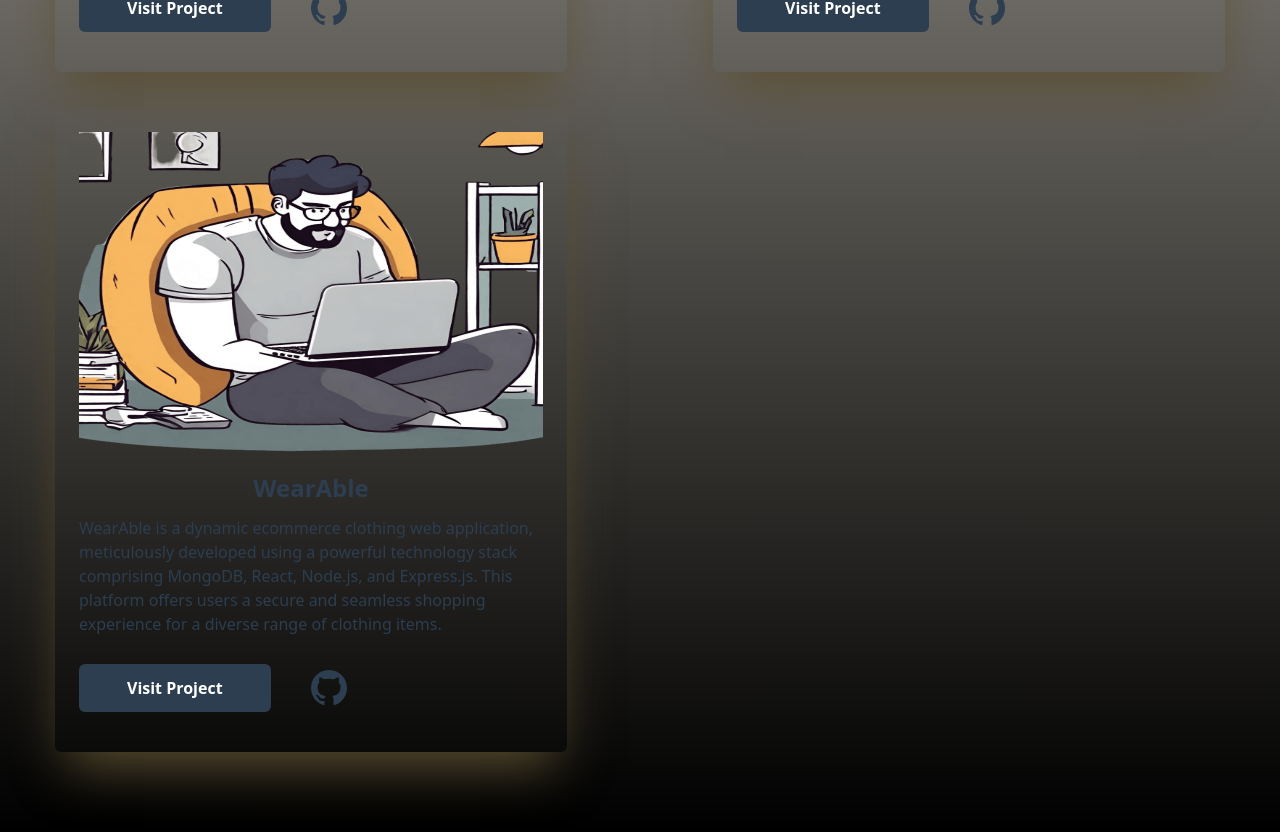
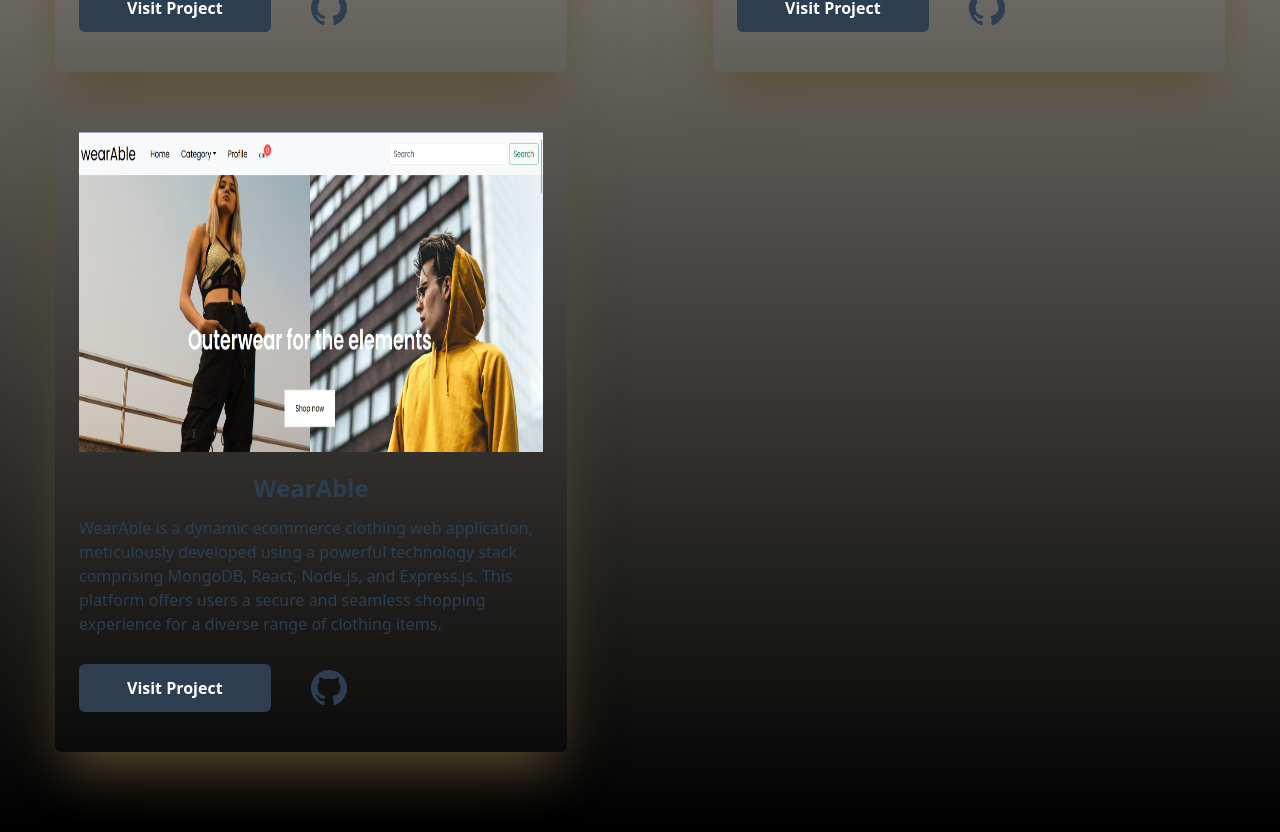
Before and after one commit to Prashant-2505/Portfolio, a Next.js app: page /project in a window 1280 px wide. Shown: the part 1100-1932 px from the top of the page. Built offline with nearby package versions, Linux system fonts and the light colour scheme.

Commit message:
project image added

```diff
--- a/src/app/project/page.jsx
+++ b/src/app/project/page.jsx
@@ -7,6 +7,7 @@ import { useThemeContext } from '../context/theme';
 import demo from '../../../public/images/profile.png';
 import project1 from '../../../public/images/project1.png';
 import project2 from '../../../public/images/project2.png';
+import project3 from '../../../public/images/project3.png';
 import AnimatedText from '@/components/AnimatedText';
 
 const Page = () => {
@@ -55,7 +56,7 @@ const Page = () => {
 
         {/* Project 3 */}
         <div className={`h-[100%] w-[40vw] flex flex-col p-6 shadow-2xl rounded-md shadow-[#5c4f30] ${!theme ? 'bg-white text-[#2c3e50]' : ''}`}>
-          <Image className='h-[40vh] w-full' src={demo} />
+          <Image className='h-[40vh] w-full' src={project3} />
           <h1 className='mt-5 font-bold text-2xl capitalize'>WearAble</h1>
           <p className='my-3 font-base text-left'>
             WearAble is a dynamic ecommerce clothing web application, meticulously developed using a powerful technology stack comprising MongoDB, React, Node.js, and Express.js. This platform offers users a secure and seamless shopping experience for a diverse range of clothing items.
```
Also changed, not shown: public/images/project3.png (added).
